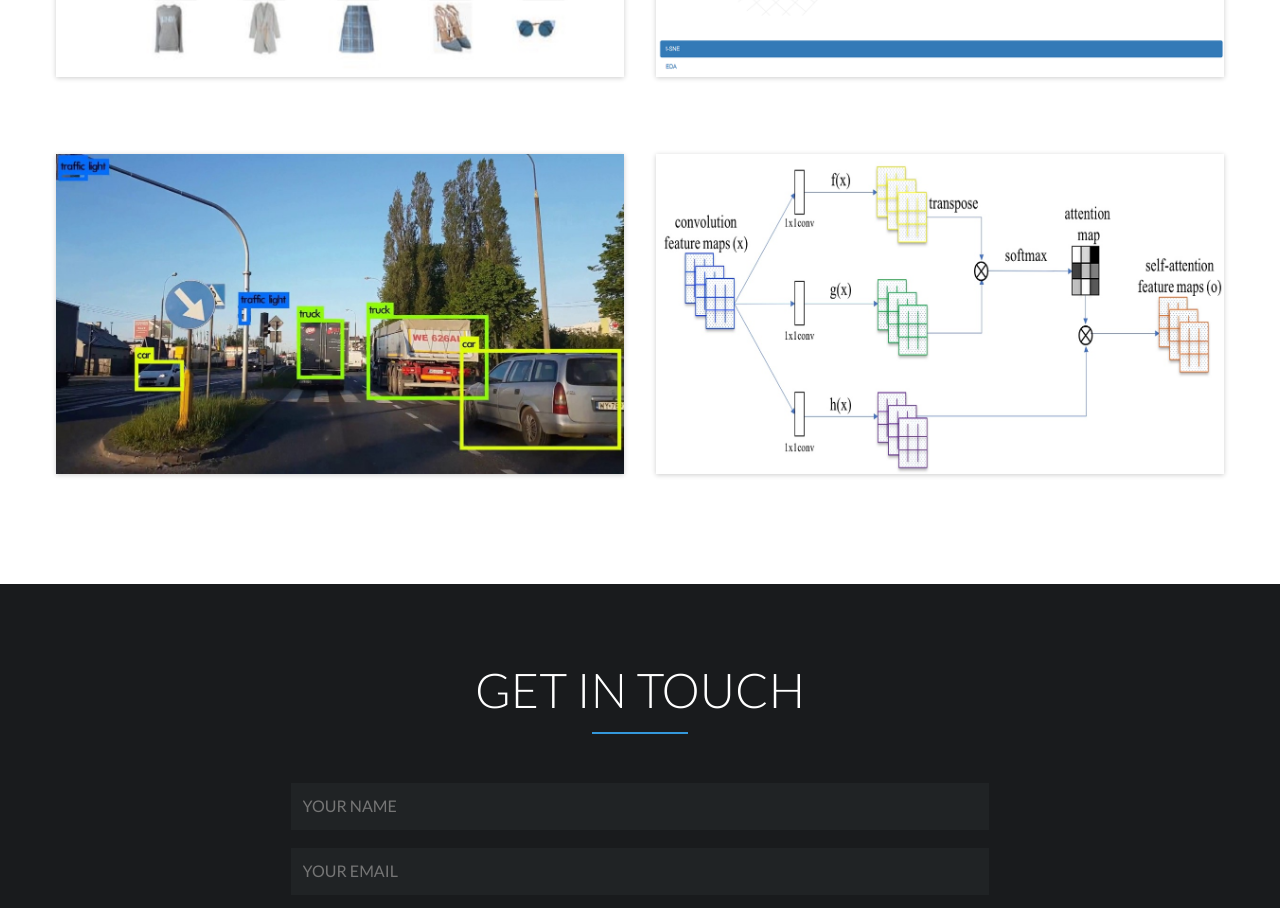
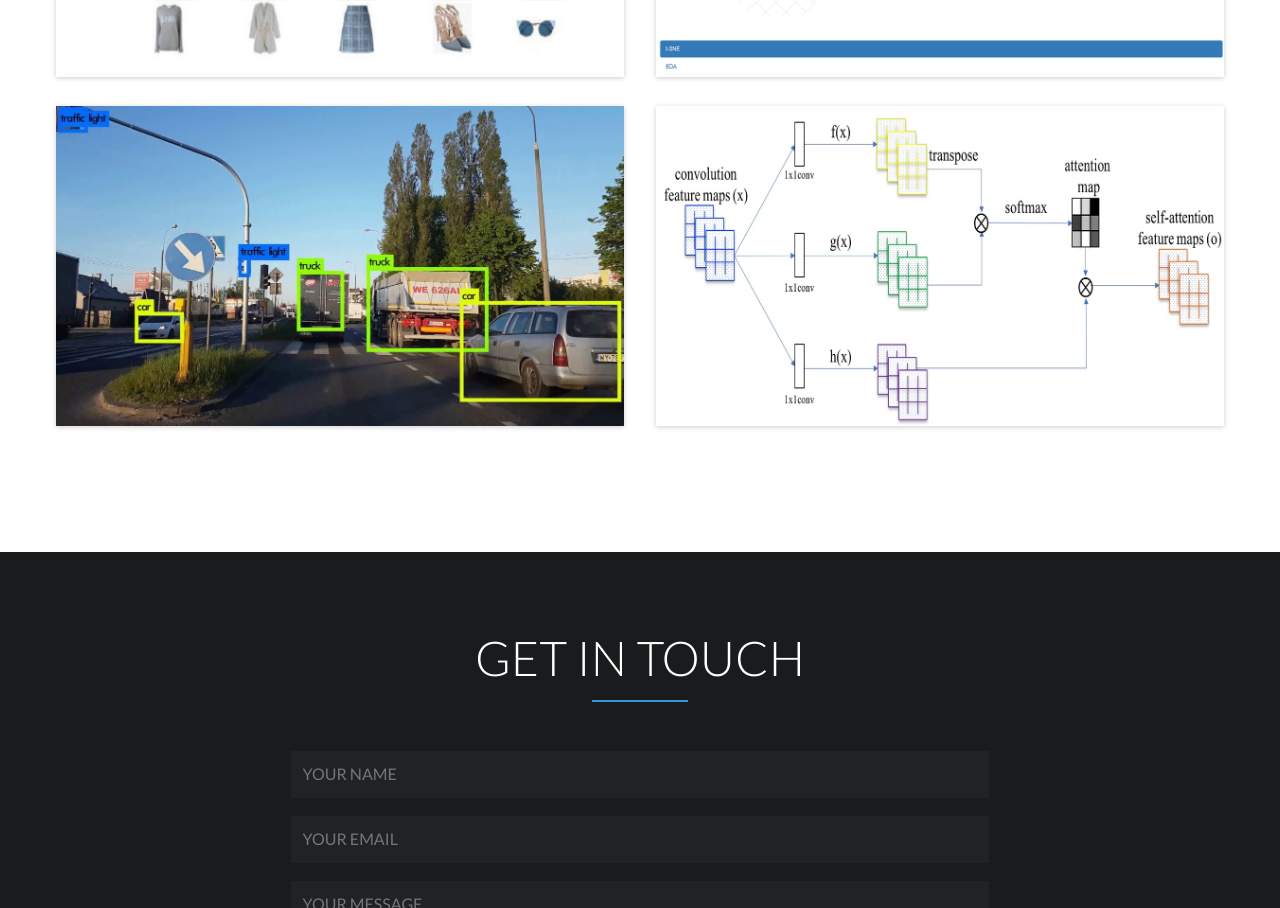
Before and after one commit to saahilgupta93/saahilgupta93.github.io, a website: page index.html in a window 1280 px wide. Shown: the part 3335-4243 px from the top of the page. Drawn offline with nearby package versions, Linux system fonts and the light colour scheme; files whose address does not match are found by name.

Commit message:
version-7

```diff
--- a/index.html
+++ b/index.html
@@ -320,10 +320,11 @@ jQuery(document).ready(function(){
                             </div>
                         </section>
 
-					</div>
-                </div>
 
-				<div class="row">
+                <br>
+				<br>
+
+
 					<div class="showcase-container clearfix" id="showcase-container">
 						<section class="col-sm-6 filtr-item showcase-item" data-category="1">
 									<img class="img-responsive showcase-img" src="res/img/showcase_photocraft.jpg" alt="OD">
@@ -343,7 +344,9 @@ jQuery(document).ready(function(){
 									</div>
 						</section>
 					</div>
+
 				</div>
+			</div>
 
 			</section>
         </div>
```
